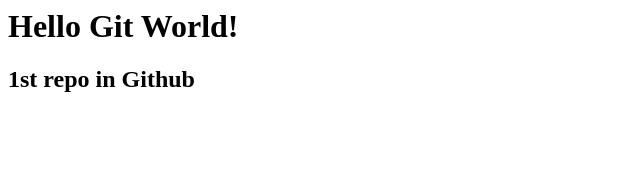
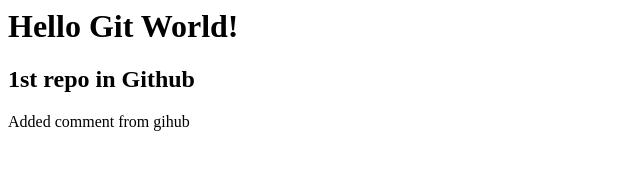
Before and after one commit to Subhasnigdha/GitGitHubMasterclass, a plain HTML site: page index.html in a window 1280 px wide. Shown: the whole page, without its empty margins (0-640 px from the left). Drawn offline with Linux system fonts and the light colour scheme.

Commit message:
Update index.html
Added n ew div from github

```diff
--- a/index.html
+++ b/index.html
@@ -1,2 +1,6 @@
 <h1>Hello Git World!</h1>
 <h2>1st repo in Github</h2>
+
+<div>
+  <p> Added comment from gihub </p>
+</div>
```
